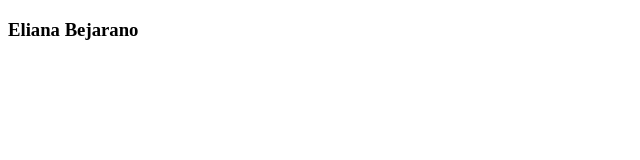
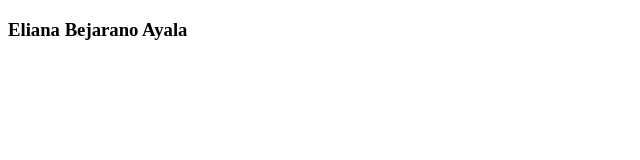
Before and after one commit to e9791/Sisposw, a plain HTML site: page index.html in a window 1280 px wide. Shown: the full height of the page, 0-640 px from the left. Drawn offline with Linux system fonts and the light colour scheme.

Commit message:
se modifico el titulo index

```diff
--- a/index.html
+++ b/index.html
@@ -6,7 +6,7 @@
     <title>Sisposw</title>
 </head>
 <body>
-    <h3>Eliana Bejarano</h3>
+    <h3>Eliana Bejarano Ayala</h3>
 
 </body>
 </html>
```
